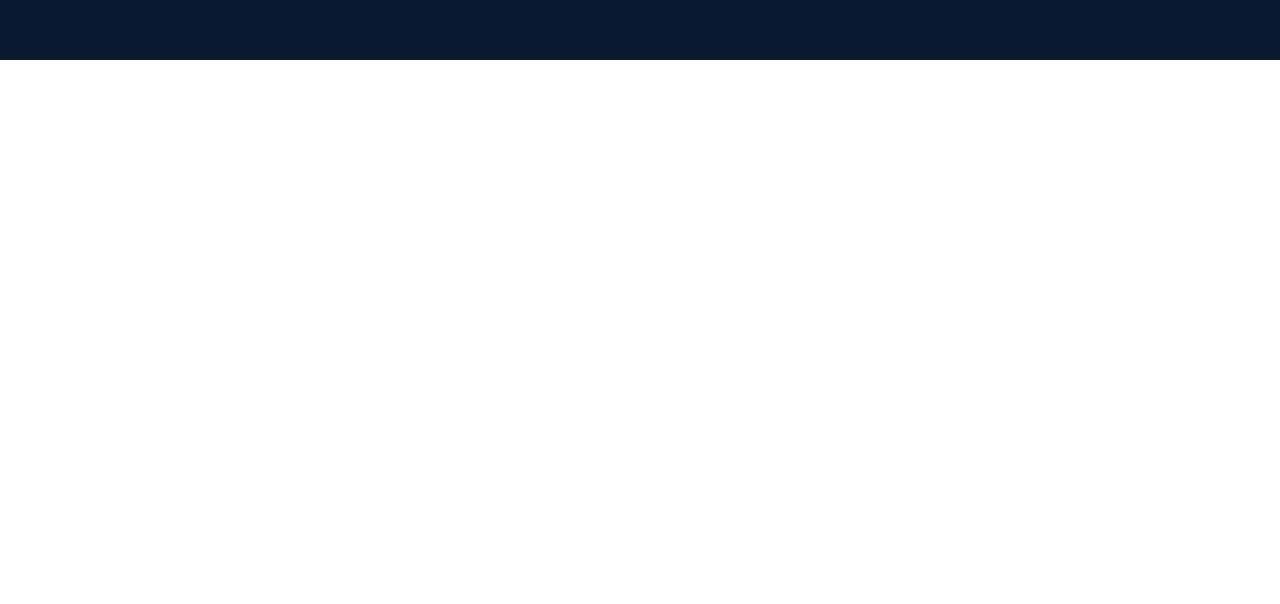
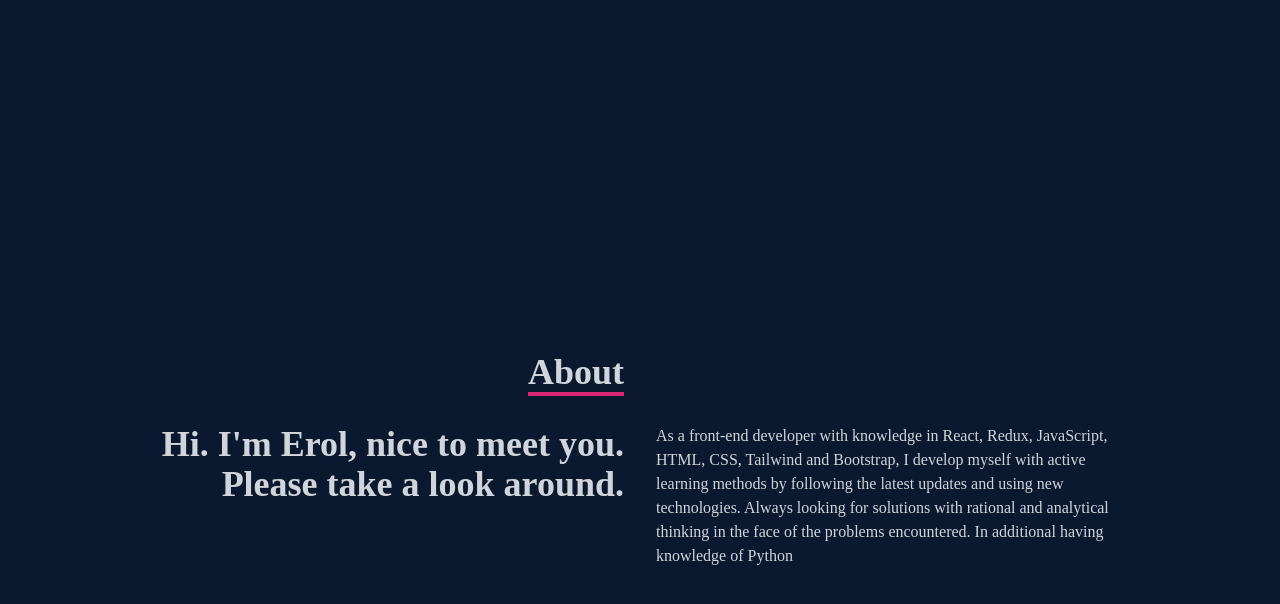
Before and after one commit to erol23/portfolio, a React (Create React App) app: page / in a window 1280 px wide. Shown: the part 740-1344 px from the top of the page. Before the commit the page ends 800 px from the top, so only its background shows below. Built offline with nearby package versions, Linux system fonts and the light colour scheme.

Commit message:
added About page

```diff
--- a/src/App.js
+++ b/src/App.js
@@ -1,3 +1,4 @@
+import About from "./components/About";
 import Home from "./components/Home";
 import Navbar from "./components/Navbar";
 
@@ -6,6 +7,7 @@
     <div>
       <Navbar />
       <Home />
+      <About />
     </div>
   );
 }
--- /dev/null
+++ b/src/components/About.jsx
@@ -0,0 +1,35 @@
+import React from "react";
+
+const About = () => {
+  return (
+    <div name="about" className="w-full h-screen bg-[#0a192f] text-gray-300">
+      <div className="flex flex-col justify-center items-center w-full h-full">
+        <div className="max-w-[1000px] w-full grid grid-cols-2 gap-8">
+          <div className="sm:text-right pb-8 pl-4">
+            <p className="text-4xl font-bold inline border-b-4 border-pink-600">
+              About
+            </p>
+          </div>
+          <div></div>
+        </div>
+        <div className="max-w-[1000px] w-full grid sm:grid-cols-2 gap-8 px-4">
+          <div className="sm:text-right text-4xl font-bold">
+            <p>Hi. I'm Erol, nice to meet you. Please take a look around.</p>
+          </div>
+          <div>
+            <p>
+              As a front-end developer with knowledge in React, Redux,
+              JavaScript, HTML, CSS, Tailwind and Bootstrap, I develop myself
+              with active learning methods by following the latest updates and
+              using new technologies. Always looking for solutions with rational
+              and analytical thinking in the face of the problems encountered.
+              In additional having knowledge of Python
+            </p>
+          </div>
+        </div>
+      </div>
+    </div>
+  );
+};
+
+export default About;
```
